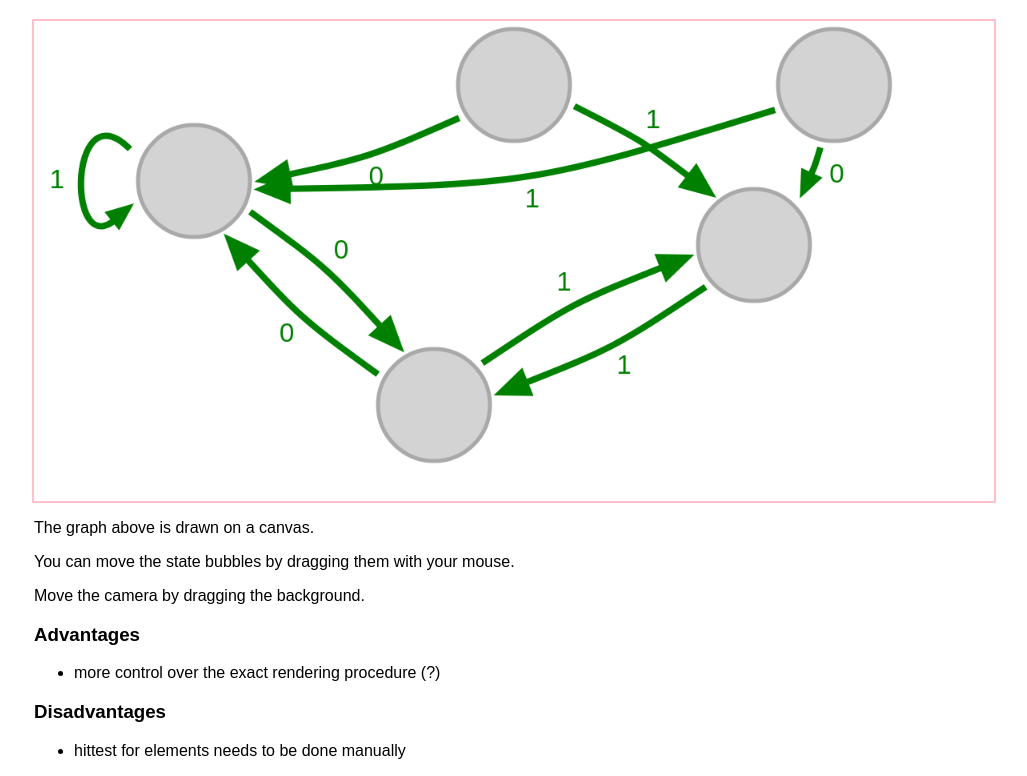
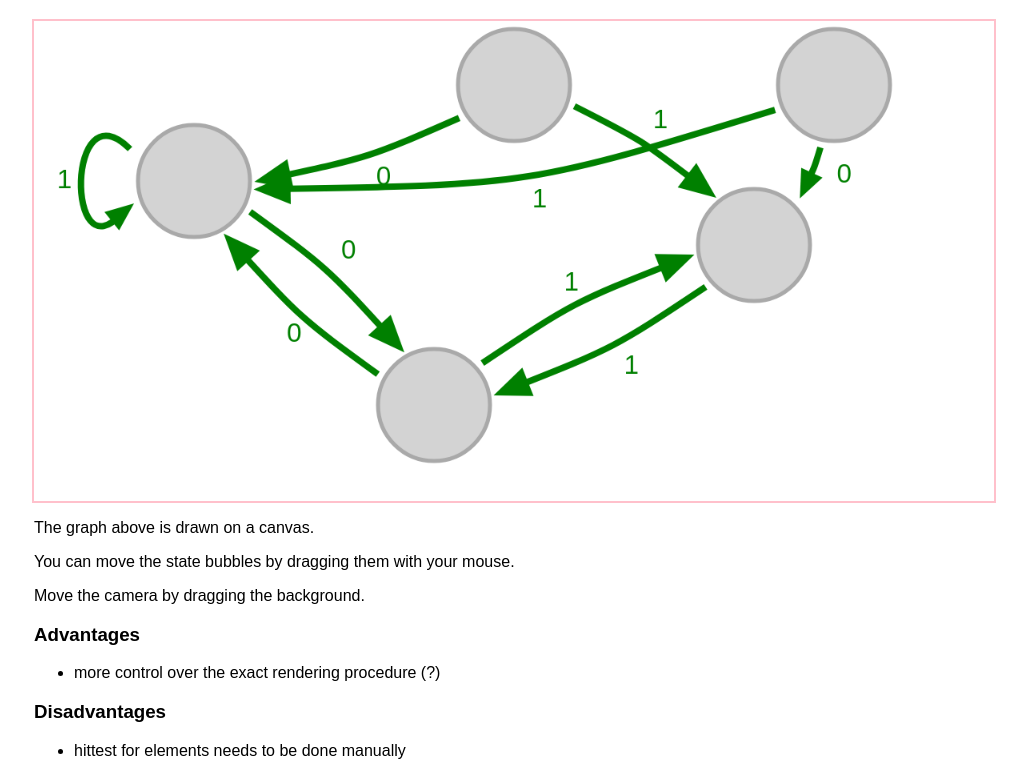
Before and after one commit to laszlokorte/canvas-svg-test, a plain HTML site: page canvas.html in a window 1280 px wide. Shown: the part 61-837 px from the top of the page, without its empty margins (126-1153 px from the left). Drawn offline with Linux system fonts and the light colour scheme.

Commit message:
adjust text-alignment of transition labels

```diff
--- a/canvas.html
+++ b/canvas.html
@@ -81,7 +81,7 @@
 
           var textPosition = curveLabelPosition(curve, 30);
           ctx.font = "25pt Arial";
-          ctx.textAlign = 'center';
+          ctx.textAlign = textPosition.align;
           ctx.textBaseline = 'middle';
           ctx.fillText(label,textPosition.x,textPosition.y);
         };
--- a/common.js
+++ b/common.js
@@ -171,7 +171,11 @@
     var offsetNormX = offsetx/offsetLength;
     var offsetNormY = offsety/offsetLength;
 
-    return {x: cx + offsetNormX * offset, y: cy + offsetNormY * offset};
+    return {
+      x: cx + offsetNormX * offset,
+      y: cy + offsetNormY * offset,
+      align: Math.abs(offsetNormY/offsetNormX) > 3 ? 0 : (offsetNormX >= 0 ? -1:1)
+    };
   };
 
   // convert the given cubic bezier points into a a string usable in SVG paths
```
Also changed, not shown: svg.html (+2 -1 lines).
